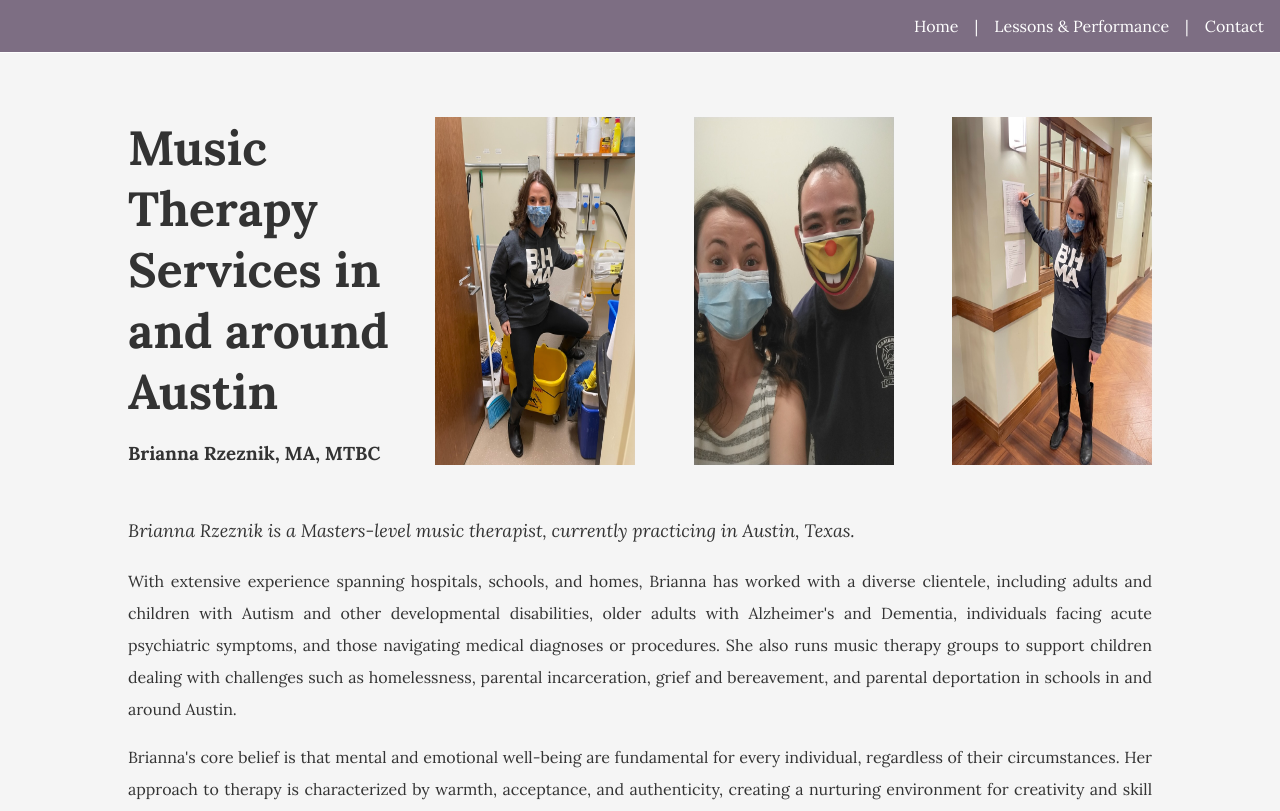
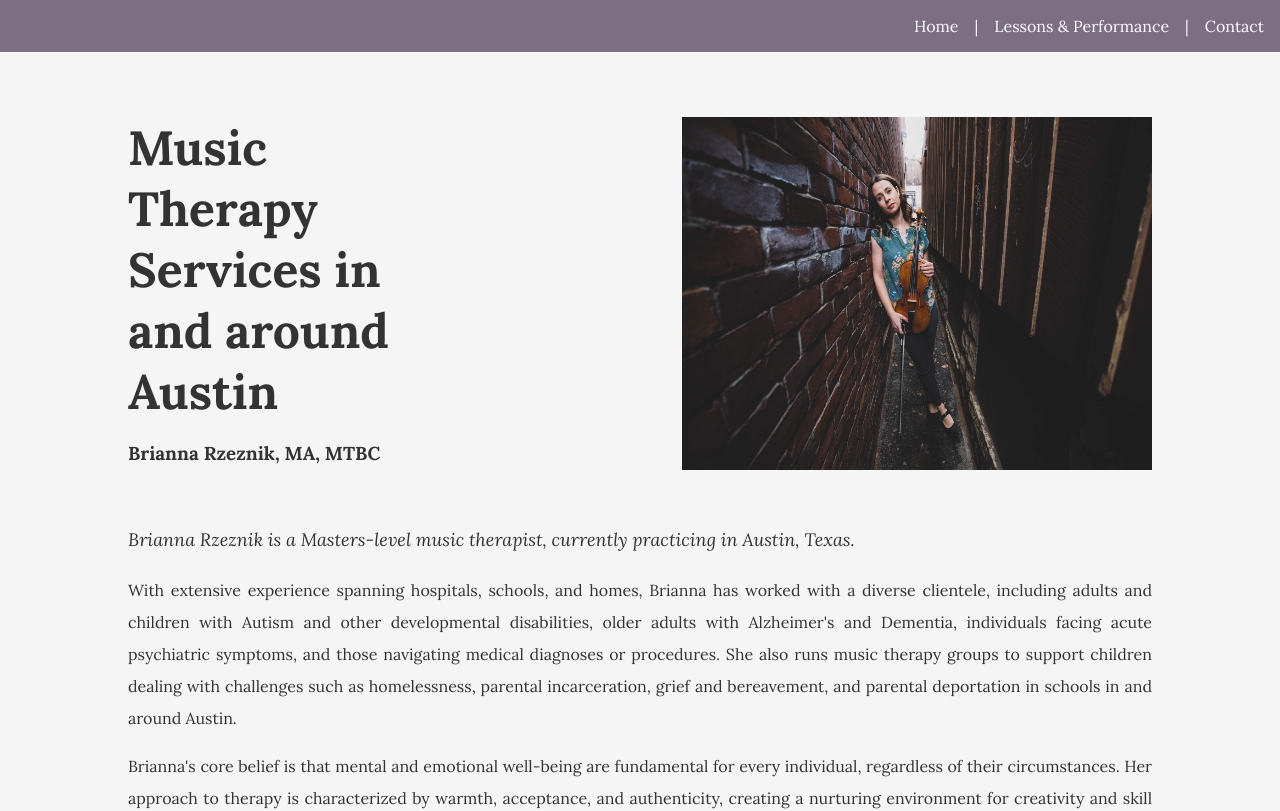
Before and after one commit to Jacob-Burnstein/brzeznik-professional-website, a React (Vite) app: page / in a window 1280 px wide. Shown: the top 811 px of the page. Built offline with nearby package versions, Linux system fonts and the light colour scheme.

Commit message:
eliminated border-radius, added real header photo

```diff
--- a/src/components/home-subcomponents/Square.jsx
+++ /dev/null
@@ -1,7 +0,0 @@
-import React from "react";
-
-const Square = () => {
-  return <div className="square"></div>;
-};
-
-export default Square;
--- a/src/components/home-subcomponents/Title.jsx
+++ b/src/components/home-subcomponents/Title.jsx
@@ -1,11 +1,7 @@
 import React from "react";
-import placeholder from "../../images/placeholder.jpeg";
+import main from "../../images/main.jpeg";
 import jerbear from "../../images/jerbear.jpeg";
 import checklist from "../../images/checklist.jpeg";
-
-const image = placeholder;
-const jeremy = jerbear;
-const check = checklist;
 
 const Title = () => {
   return (
@@ -17,9 +13,7 @@ const Title = () => {
         <h3 className="nameHeading">Brianna Rzeznik, MA, MTBC</h3>
       </div>
       <div className="header-images">
-        <img src={image} alt="brianna in the closet" />
-        <img src={jeremy} alt="Jer-bear" />
-        <img src={check} alt="good times" />
+        <img src={main} alt="Brianna Rzeznik" />
       </div>
     </header>
   );
--- a/src/index.css
+++ b/src/index.css
@@ -27,9 +27,10 @@ body {
 
 .titleHeader {
   display: flex;
+  align-items: flex-start;
+  justify-content: space-between;
   margin: 0 auto;
   max-width: 80%;
-  position: relative;
   padding: 1em;
   margin-top: 3em;
 }
@@ -43,21 +44,16 @@ body {
 .titleHeader .titleText {
   display: flex;
   flex-direction: column;
+  justify-content: space-between;
   text-align: left;
   width: 30%;
-  justify-content: space-between;
 }
 .titleHeader .nameHeading {
   margin-bottom: 0;
 }
 .titleHeader img {
-  aspect-ratio: fixed;
-  width: 200px;
-}
-.titleHeader .header-images {
-  width: 70%;
-  display: flex;
-  justify-content: space-between;
+  aspect-ratio: 4/3;
+  width: 470px;
 }
 
 .intro {
@@ -129,7 +125,6 @@ body {
   padding-left: 1.5em;
   padding-right: 1.5em;
   width: 80%;
-  border: solid 1px;
   cursor: pointer;
   transition: all 0.5s ease;
 }
--- a/src/index.scss
+++ b/src/index.scss
@@ -31,9 +31,10 @@ body {
 // TITLE
 .titleHeader {
   display: flex;
+  align-items: flex-start;
+  justify-content: space-between;
   margin: 0 auto;
   max-width: 80%;
-  position: relative;
   padding: 1em;
   margin-top: 3em;
 
@@ -48,9 +49,9 @@ body {
   .titleText {
     display: flex;
     flex-direction: column;
+    justify-content: space-between;
     text-align: left;
     width: 30%;
-    justify-content: space-between;
   }
 
   .nameHeading {
@@ -58,14 +59,8 @@ body {
   }
 
   img {
-    aspect-ratio: fixed;
-    width: 200px;
-  }
-
-  .header-images {
-    width: 70%;
-    display: flex;
-    justify-content: space-between;
+    aspect-ratio: 4/3;
+    width: 470px;
   }
 }
 
@@ -145,7 +140,7 @@ body {
   padding-left: 1.5em;
   padding-right: 1.5em;
   width: 80%;
-  border: solid 1px;
+
   cursor: pointer;
   transition: all 0.5s ease;
 }
```
Also changed, not shown: 1 other file (tests, documents, lock files or other folders).
